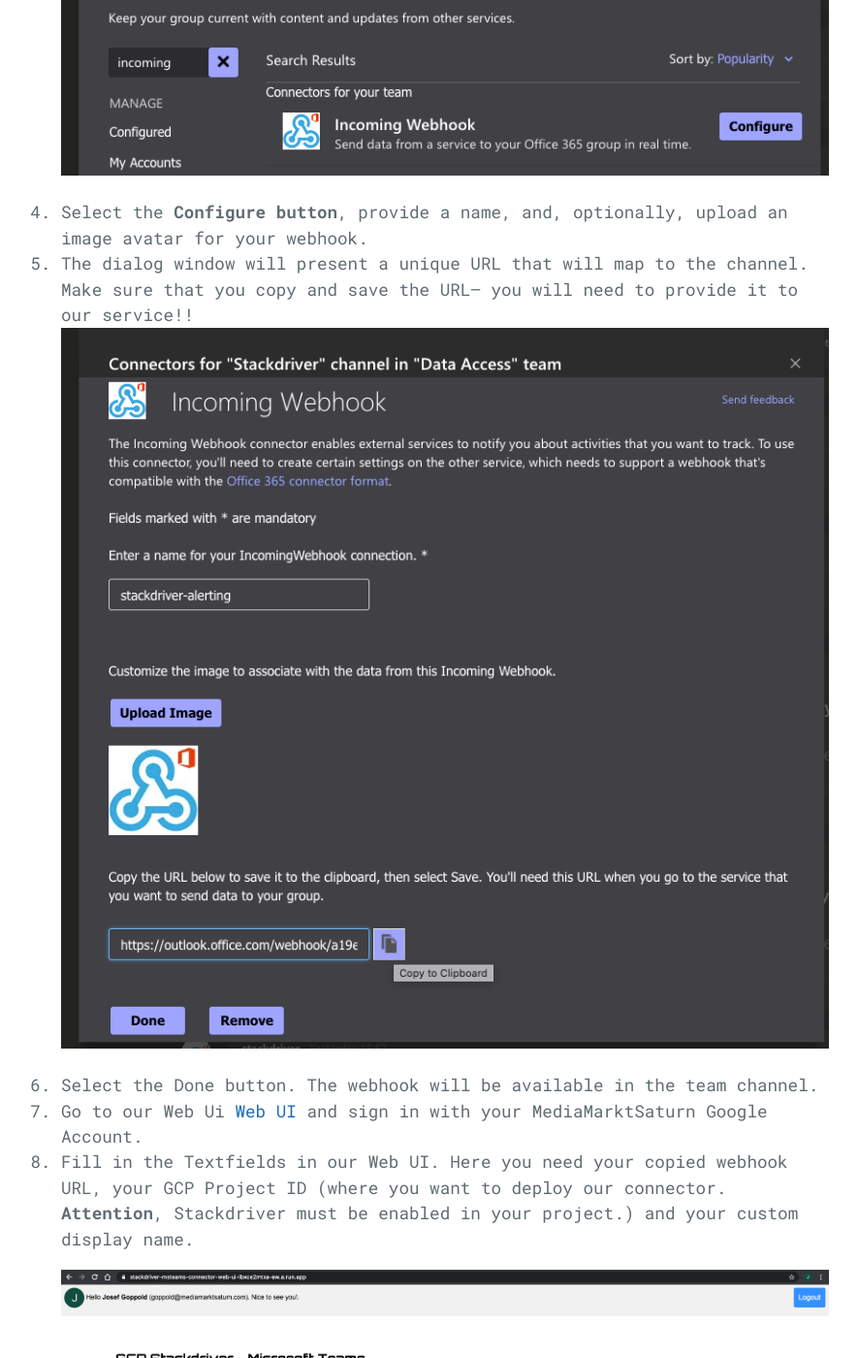
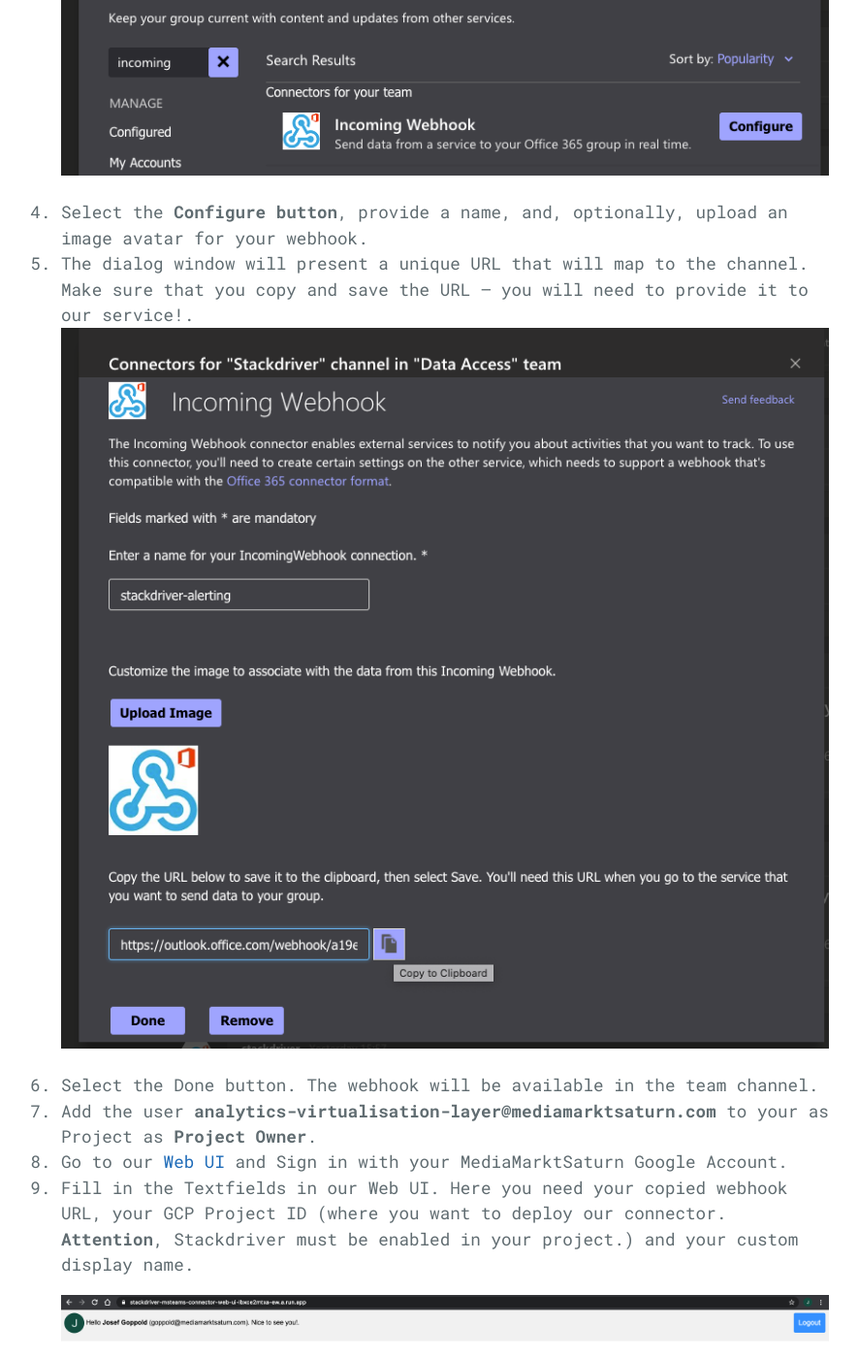
Before and after one commit to yesfabime/analytics-warehouse, a Jekyll site: the page built from 3-services/stackdriver-msteams/stackdriver-msteams-guide.md, in a window 1280 px wide and 1400 px high, scrolled down 1771 px. Shown: the whole window at 97% size, without its empty margins (201-1087 px from the left). Built offline with Jekyll 4.4.1, drawn with Linux system fonts in a browser that asks for light colours; some of the changed text lies outside the part shown.

Commit message:
added msteams connector stackdriver user guide

```diff
--- a/3-services/stackdriver-msteams/stackdriver-msteams-guide.md
+++ b/3-services/stackdriver-msteams/stackdriver-msteams-guide.md
@@ -22,28 +22,29 @@ So what you have to do if you want to use our service? I will show you step by s
     ![search_for_incoming_webhook.png]({{site.baseurl}}/3-services/stackdriver-msteams/search_for_incoming_webhook.png)
     {: refdef}
 4. Select the **Configure button**, provide a name, and, optionally, upload an image avatar for your webhook.
-5. The dialog window will present a unique URL that will map to the channel. Make sure that you copy and save the URL— you will need to provide it to our service!!
+5. The dialog window will present a unique URL that will map to the channel. Make sure that you copy and save the URL — you will need to provide it to our service!.
     {:refdef: style="text-align: center;"}
     ![copy_webhook_url.png]({{site.baseurl}}/3-services/stackdriver-msteams/copy_webhook_url.png)
     {: refdef}
 6. Select the Done button. The webhook will be available in the team channel.
-7. Go to our Web Ui [Web UI](https://stackdriver-msteams-connector-web-ui-lbxce2mtxa-ew.a.run.app){:target="_blank"} and sign in with your MediaMarktSaturn Google Account.
-8. Fill in the Textfields in our Web UI. Here you need your copied webhook URL, your GCP Project ID (where you want to deploy our connector.  **Attention**, Stackdriver must be enabled in your project.) and your custom display name.
+7. Add the user **analytics-virtualisation-layer@mediamarktsaturn.com** to your as Project as **Project Owner**.
+8. Go to our [Web UI](https://stackdriver-msteams-connector-web-ui-lbxce2mtxa-ew.a.run.app){:target="_blank"} and Sign in with your MediaMarktSaturn Google Account.
+9. Fill in the Textfields in our Web UI. Here you need your copied webhook URL, your GCP Project ID (where you want to deploy our connector.  **Attention**, Stackdriver must be enabled in your project.) and your custom display name.
      {:refdef: style="text-align: center;"}
     ![filled_forms.png]({{site.baseurl}}/3-services/stackdriver-msteams/filled_forms.png)
     {: refdef}
-9. Click on **Create Connector.**
-10. Wait a few seconds.
-11. Your connector is now created.
+10. Click on **Create Connector.**
+11. Wait a few seconds.
+12. Your connector is now created.
     {:refdef: style="text-align: center;"}
     ![connector_created_successfully.png]({{site.baseurl}}/3-services/stackdriver-msteams/connector_created_successfully.png)
     {: refdef}
-12. Go to [Stackdriver](https://console.cloud.google.com/monitoring){:target="_blank"} in your project
-13. Navigate to Notification Channels. Under the Section **Cloud Pub/Sub** you can see your new notification channel.
+13. Go to [Stackdriver](https://console.cloud.google.com/monitoring){:target="_blank"} in your project.
+14. Navigate to Notification Channels. Under the Section **Cloud Pub/Sub** you can see your new notification channel.
     {:refdef: style="text-align: center;"}
     ![stackdriver_notification_channels.png]({{site.baseurl}}/3-services/stackdriver-msteams/stackdriver_notification_channels.png)
     {: refdef}
-14. Now you're done! You can choose this channel for every policy you want have alerts in your MS Teams channel. A message in Teams looks like that (I've added an Icon):
+15. Now you're done! You can choose this channel for every policy you want have alerts in your MS Teams channel. A message in Teams looks like that (I've added an Icon):
     {:refdef: style="text-align: center;"}
     ![test_message.png]({{site.baseurl}}/3-services/stackdriver-msteams/test_message.png)
     {: refdef}
```
